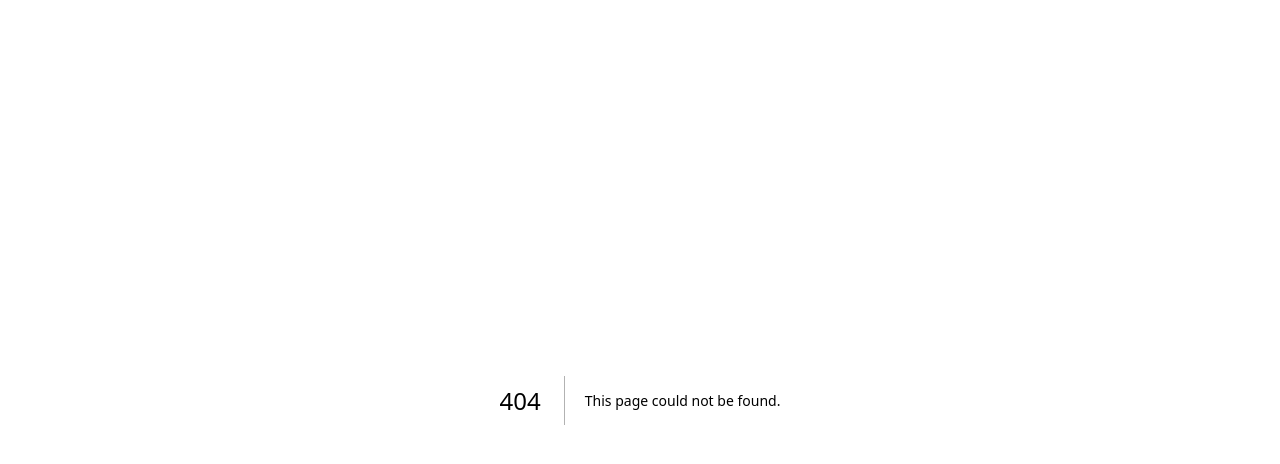
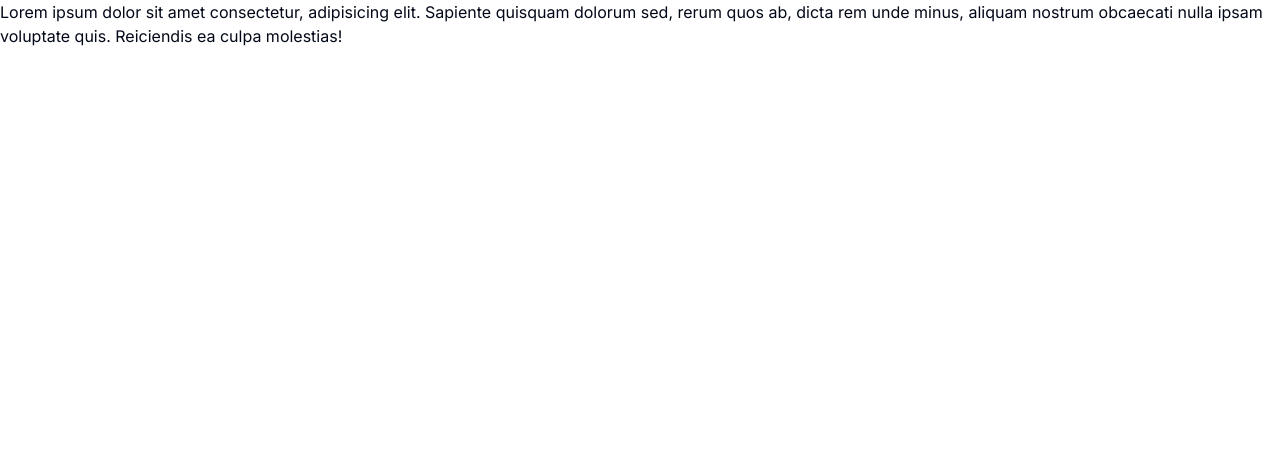
Before and after one commit to sameepmonsoon/full-stack-nextjs-project, a Next.js app: page /login in a window 1280 px wide. Before the commit this address had no page. Shown: the top 464 px of the page. Built offline with nearby package versions, Linux system fonts and the light colour scheme.

Commit message:
npm packages not installing issue fixed

```diff
--- /dev/null
+++ b/app/login/page.tsx
@@ -0,0 +1,13 @@
+import React from "react";
+
+const page = () => {
+  return (
+    <div>
+      Lorem ipsum dolor sit amet consectetur, adipisicing elit. Sapiente
+      quisquam dolorum sed, rerum quos ab, dicta rem unde minus, aliquam nostrum
+      obcaecati nulla ipsam voluptate quis. Reiciendis ea culpa molestias!
+    </div>
+  );
+};
+
+export default page;
--- /dev/null
+++ b/app/signup/page.tsx
@@ -0,0 +1,7 @@
+import React from "react";
+
+const page = () => {
+  return <div>This is the sign up page</div>;
+};
+
+export default page;
```
Also changed, not shown: package.json (+3 -4 lines), 1 other file (tests, documents, lock files or other folders).
